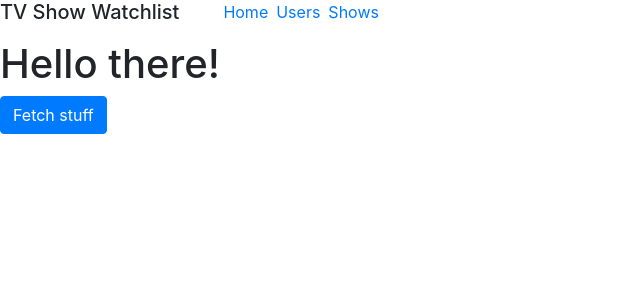
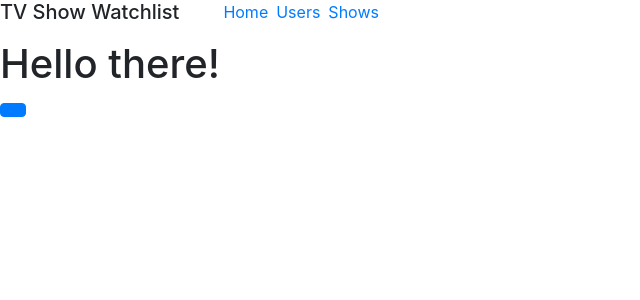
Before and after one commit to wilsonj806/showroom-take-home, a React (Create React App) app in the folder frontend/: page / in a window 1280 px wide. Shown: the top 300 px of the page, without its empty margins (0-640 px from the left). Built offline with nearby package versions, Linux system fonts and the light colour scheme.

Commit message:
Small fixes
- Fixes to Button and Heading components to comply with React PropTypes

```diff
--- a/frontend/src/react/components/hybrid/NavBar/navbar.css
+++ b/frontend/src/react/components/hybrid/NavBar/navbar.css
@@ -14,3 +14,7 @@
   display: inline-block;
   margin: 0 0.25rem;
 }
+
+.nav__item--active {
+  color: pink;
+}
--- a/frontend/src/react/components/presentational/Button.js
+++ b/frontend/src/react/components/presentational/Button.js
@@ -6,7 +6,7 @@ const Button = (props) => {
   return (
     <button
       className={className}
-      children={innerText}
+      innerText={innerText}
       onClick={onClickFn}
     />
   )
--- a/frontend/src/react/components/presentational/Heading.js
+++ b/frontend/src/react/components/presentational/Heading.js
@@ -35,6 +35,7 @@ const Heading = (props) => {
 
 Heading.propTypes = {
   className: PropTypes.string,
+  headingType: PropTypes.oneOf([1,2,3,4,5,6]),
   innerText: PropTypes.string.isRequired,
 };
 
```
Also changed, not shown: 1 other file (tests, documents, lock files or other folders).
